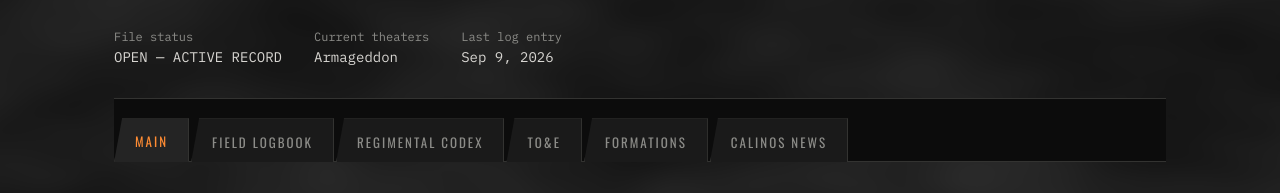
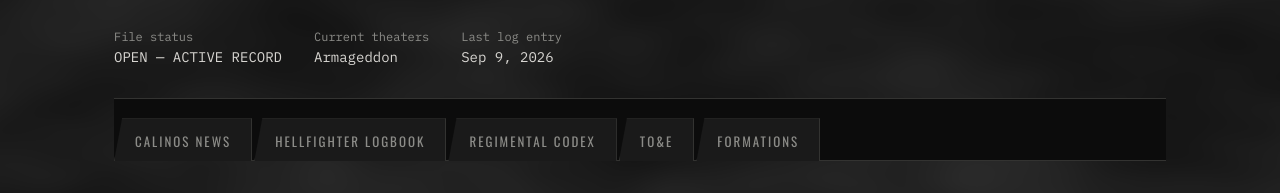
Before and after one commit to brentzondi/caligno-volunteers-website, a plain HTML site: page index.html in a window 1280 px wide. Shown: the part 607-800 px from the top of the page. Drawn offline with nearby package versions, Linux system fonts and the light colour scheme.

Commit message:
Update index.html

```diff
--- a/index.html
+++ b/index.html
@@ -713,12 +713,12 @@
   </header>
 
   <nav class="tabs">
-    <button data-panel="home" class="active">Main</button>
-    <button data-panel="chronicle">Field Logbook</button>
+    <!-- <button data-panel="home" class="active">Main</button> -->
+    <button data-panel="dispatches">Calinos News</button>
+    <button data-panel="chronicle">Hellfighter Logbook</button>
     <button data-panel="codex">Regimental Codex</button>
     <button data-panel="oob">TO&amp;E</button>
     <button data-panel="deployment">Formations</button>
-    <button data-panel="dispatches">Calinos News</button>
   </nav>
 
   <!-- ===================== HOME ===================== -->
```
